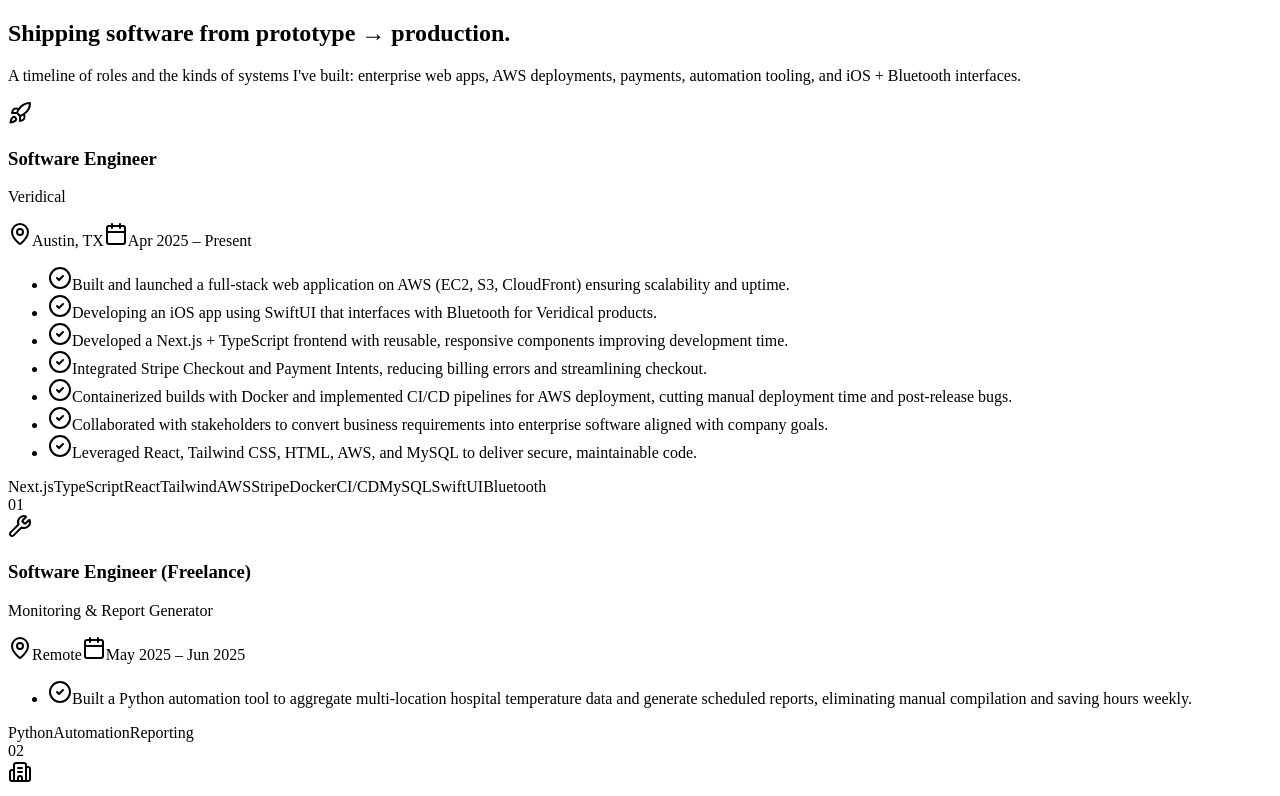
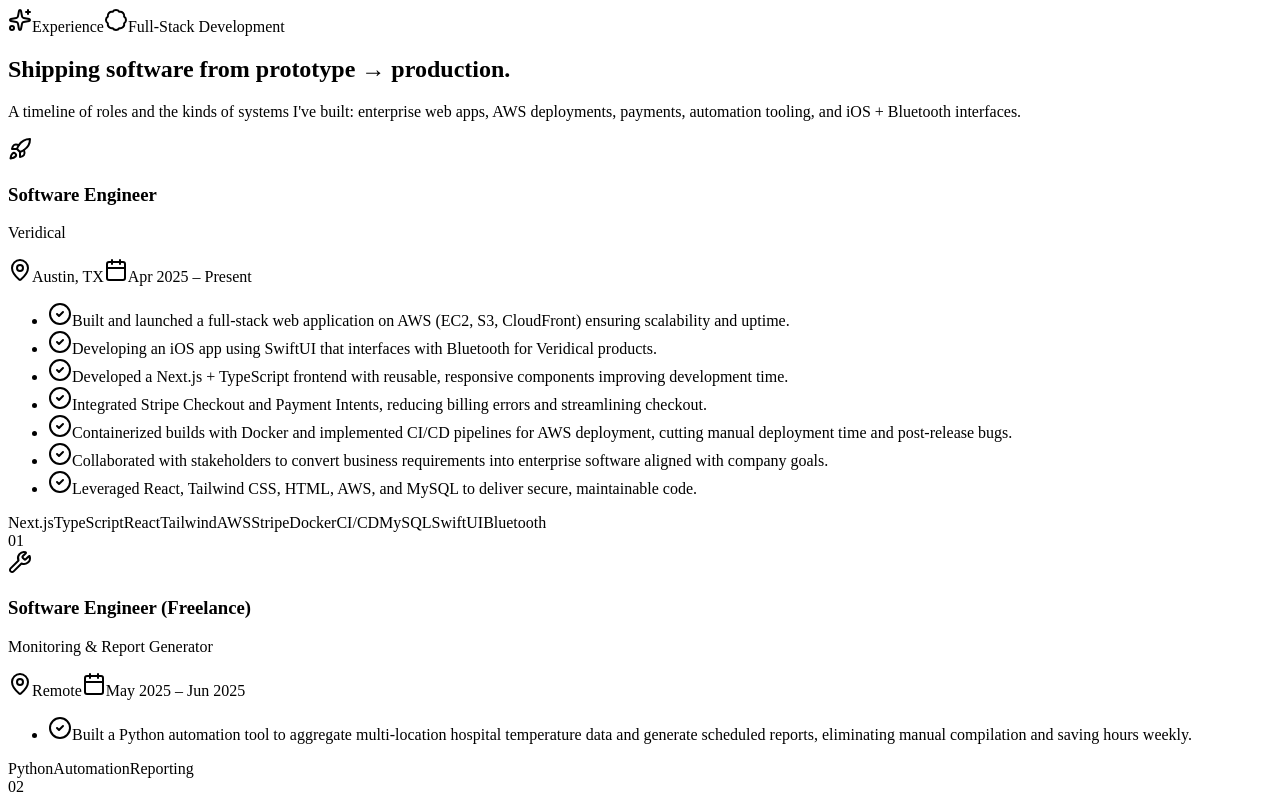
Before and after one commit to samarandall/My-Website, a Next.js app in the folder my-website/: page /experience/experience-page in a window 1280 px wide. Shown: the top 796 px of the page. Built offline with nearby package versions, Linux system fonts and the light colour scheme.

Commit message:
fix small errors

```diff
--- a/my-website/src/components/sections/experience/title.tsx
+++ b/my-website/src/components/sections/experience/title.tsx
@@ -2,11 +2,26 @@
 import { motion } from "framer-motion";
 import Separator from "@/components/ui/seperator";
 import { motionItem } from "@/lib/motion/variants";
+import Pill from "@/components/ui/pill";
+import {
+  Badge,
+  Sparkles
+} from "lucide-react";
 
 
 export default function Title() {
   return (
     <>
+      <motion.div variants={motionItem} className="flex flex-wrap items-center gap-2">
+        <Pill>
+          <Sparkles className="h-3.5 w-3.5 text-white/70" />
+          <span>Experience</span>
+        </Pill>
+        <Pill>
+          <Badge className="h-3.5 w-3.5 text-white/70" />
+          <span>Full-Stack Development</span>
+        </Pill>
+      </motion.div>
       <motion.h1
         variants={motionItem}
         className="mt-6 text-balance text-3xl font-semibold tracking-tight md:text-5xl"
```
